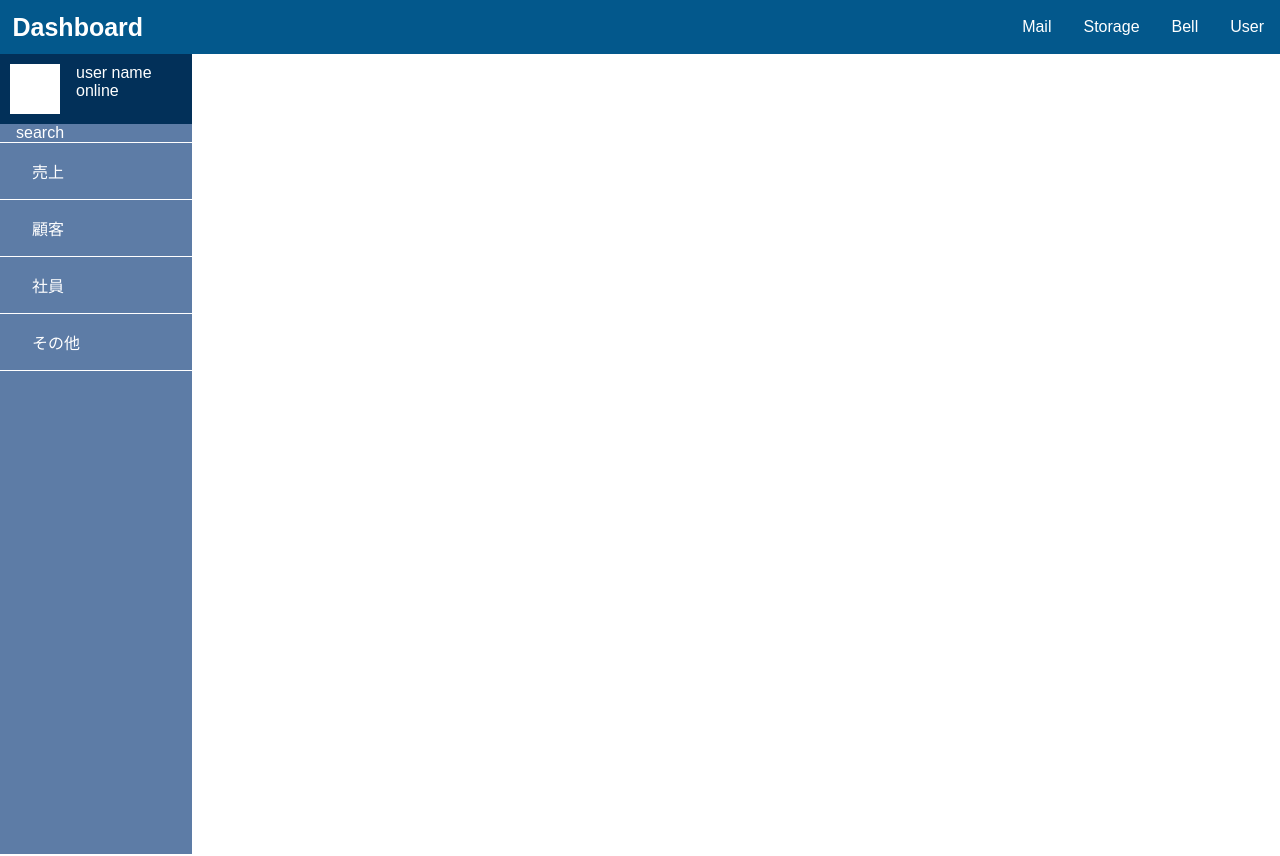
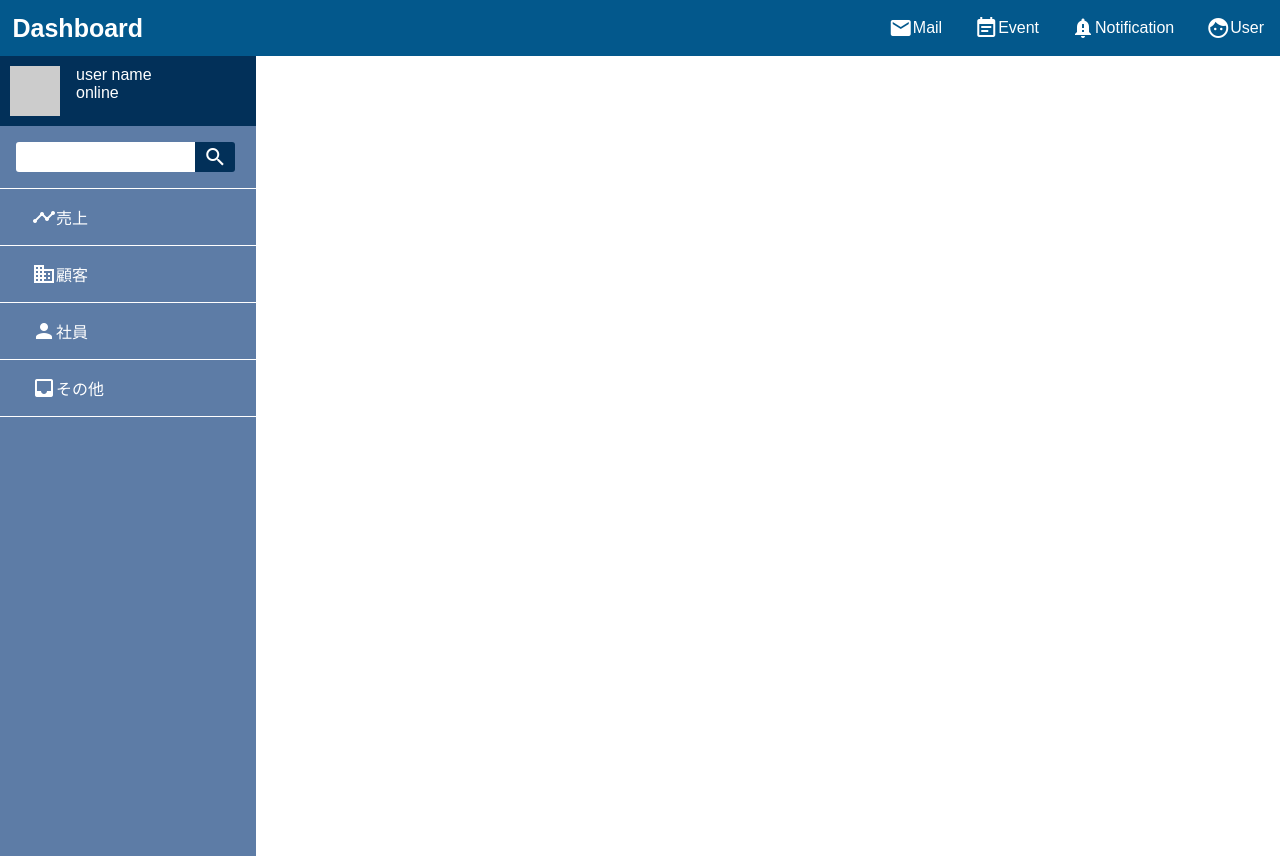
Before and after one commit to machi520/dashboard, a plain HTML site: page index.html in a window 1280 px wide. Drawn offline with Linux system fonts and the light colour scheme.

Commit message:
google designのmaterial iconを使う
google designのmaterial iconを使う

```diff
--- a/index.html
+++ b/index.html
@@ -5,6 +5,8 @@
     <meta name="viewport" content="width=device-width, initial-scale=1.0">
     <title>Dashboard</title>
     <link rel="stylesheet" href="style.css">
+    <!-- google designのmaterial iconを使う -->
+    <link rel="stylesheet" href="https://fonts.googleapis.com/icon?family=Material+Icons">
 </head>
 <body>
     <header>
@@ -14,11 +16,19 @@
             <!-- 右端の各アイコン、ナビのようにulで作成 -->
             <nav id="top-nav">
                 <ul>
-                    <!-- 仮に文字で、のちにアイコンに置き換え -->
-                    <li><a href="#">Mail</a></li>
-                    <li><a href="#">Storage</a></li>
-                    <li><a href="#">Bell</a></li>
-                    <li><a href="#">User</a></li>
+                    <!-- 大きい画面ではアイコンだけにする -->
+                    <li><a href="#"><span class="material-icons">
+                        email
+                    </span><span>Mail</span></a></li>
+                    <li><a href="#"><span class="material-icons">
+                        event_note
+                    </span><span>Event</span></a></li>
+                    <li><a href="#"><span class="material-icons">
+                        notification_important
+                    </span><span>Notification</span></a></li>
+                    <li><a href="#"><span class="material-icons">
+                        face
+                    </span><span>User</span></a></li>
                 </ul>
             </nav>
         </div>
@@ -26,19 +36,31 @@
     <main>
         <div id="side-bar">
             <div id="user">
-                <span id="face"></span>
+                <span id="user-face"></span>
                 <div>
                     <p>user name</p>
                     <p>online</p>
                 </div>
             </div>
-            <div id="search"><p>search</p></div>
+            <div id="search">
+                <input type="text" id="search-box">
+                <button id="search-btn"><span class="material-icons">
+                    search
+                </span></button></div>
             <nav id="side-nav">
                 <ul>
-                    <li><a href="#">売上</a></li>
-                    <li><a href="#">顧客</a></li>
-                    <li><a href="#">社員</a></li>
-                    <li><a href="#">その他</a></li>
+                    <li><a href="#"><span class="material-icons">
+                        timeline
+                    </span><span>売上</span></a></li>
+                    <li><a href="#"><span class="material-icons">
+                        business
+                    </span><span>顧客</span></a></li>
+                    <li><a href="#"><span class="material-icons">
+                        person
+                    </span><span>社員</span></a></li>
+                    <li><a href="#"><span class="material-icons">
+                        inbox
+                    </span><span>その他</span></a></li>
                 </ul>
             </nav>
         </div>
--- a/style.css
+++ b/style.css
@@ -9,11 +9,25 @@
     font-family: sans-serif;
     /* 文字の大きさを設定 */
     font-size: 16px;
+    /* インライン要素（テキストなど）を上下中央に揃える */
+    vertical-align: middle;
+}
+/* メインカラーとサブカラーを決める */
+:root {
+    --color1:#03588C; /* main */
+    --color2:#73A2BF; /* light */
+    --color3:#023059; /* dark */
+    --color4:#5D7CA6; /* sub */
+    --color5:#F2CAA7; /* accent */
+}
+
+/* ---- タグへの設定 ---- */
+ul {
     /* リストのスタイルを無しに */
     list-style: none;
 }
 a {
-    /* 文字のスタイルを無しに */
+    /* 文字の下線スタイルを無しに */
     text-decoration: none;
     /* 仮に文字色は白 */
     color: #fff;
@@ -29,22 +43,17 @@ a:hover {
         rgba(225,225,225,0.2)
     );
 }
+p {
+    padding: 0 1em;
+}
 
-/* メインカラーとサブカラーを決める */
-:root {
-    --color1:#03588C; /* main */
-    --color2:#73A2BF; /* light */
-    --color3:#023059; /* dark */
-    --color4:#5D7CA6; /* sub */
-    --color5:#F2CAA7; /* accent */
-}
 
 /* ---- 一番上のヘッダーバー ----*/
 #top-bar {
     /* 背景に色をつけて文字は白抜きにする */
     background-color:var(--color1);
     color: #fff;
-    /* 左端のロゴと右端の各アイコンを横並び(flex)にする。その後、均等割り付け（space-between）にて両端に寄せる */
+    /* 左端のh1ロゴと右端のnavを横並び(flex)にする。その後、均等割り付け（space-between）にて両端に寄せる */
     display: flex;
     justify-content: space-between;
     /* アイテムを縦位置中央にする */
@@ -57,9 +66,10 @@ h1 {
     padding: 0.5em;
 }
 #top-nav ul {
-    /* 各アイコン(li)を横並びにする */
+    /* ナビの各項目(li)を横並びにする */
    display: flex;
 }
+
 
 /* ---- 左のサイドバー ---- */
 #side-bar {
@@ -67,19 +77,52 @@ h1 {
     background-color: var(--color4);
     color: #fff;
     /* 幅は左端からディスプレイの20％の幅 */
-    width: 15%;
+    width: 20vw;
     min-width: 12em;
     /* 高さは仮で最低800px */
     min-height:800px;
 }
-/* ---- 左のユーザー情報 ---- */
 #user {
+    /* ユーザー情報の背景色 */
     background-color: var(--color3);
     padding: 10px;
     /* 顔写真と名前を横並び */
     display: flex;
 }
-/* ---- サイドナビ ---- */
+#user-face {
+    /* 仮に顔写真orアイコンスペース */
+    display: block;
+    width: 50px;
+    height: 50px;
+    background-color: #ccc;
+}
+#search {
+    padding: 1em;
+    /* 検索ボックスとボタンをくっつける */
+    display: flex;
+}
+#search-box {
+    width: 80%;
+    /* 枠のスタイルを無くす */
+    border-style: none;
+    /* 左だけ丸角にする */
+    border-radius:  3px 0 0 3px;
+    height: 30px;
+}
+#search-btn {
+    /*  枠のスタイルを無くす  */
+    border-style: none;
+    /* 右だけ丸角にする */
+    border-radius:  0 3px 3px 0;
+    /* 背景色は白 */
+    background-color:var(--color3);
+    color: #fff;
+    padding: 0 0.5em  0 0.5em;
+}
+#search-btn:hover {
+    background:var(--color1);
+    cursor: pointer;
+}
 #side-nav a {
     /* 上だけ区切り線を入れる */
     border-top: solid 1px #fff;
@@ -89,13 +132,3 @@ h1 {
     /* 最後のliのみ下だけ区切り線を入れる */
     border-bottom: solid 1px #fff;
 }
-#face {
-    /* 仮に顔写真orアイコンスペース */
-    display: block;
-    width: 50px;
-    height: 50px;
-    background-color: #fff;
-}
-p {
-    padding: 0 1em;
-}
```
